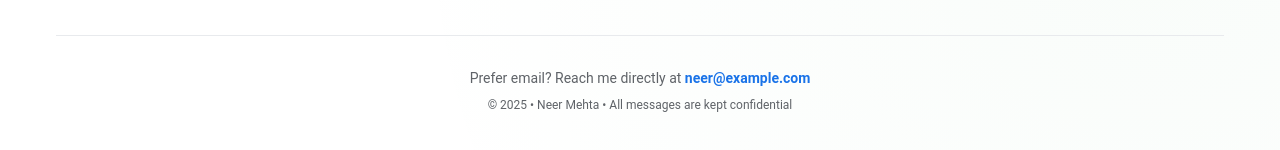
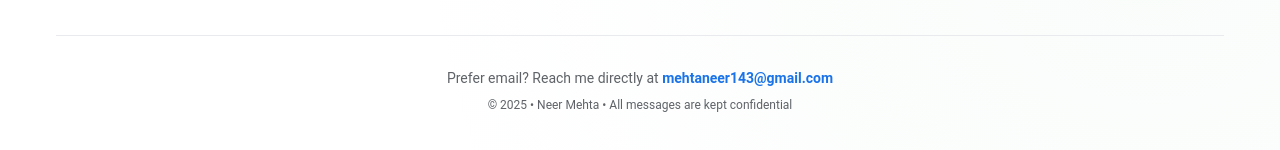
Before and after one commit to Neer2304/NeerPortfolio, a Next.js app: page /contact in a window 1280 px wide. Shown: the part 1165-1315 px from the top of the page. Built offline with nearby package versions, Linux system fonts and the light colour scheme; no server answers; the database is empty.

Commit message:
updated portfolio

```diff
--- a/app/(pages)/contact/page.tsx
+++ b/app/(pages)/contact/page.tsx
@@ -702,14 +702,14 @@ function Contact() {
             <Typography variant="body2" color="text.secondary">
               Prefer email? Reach me directly at{" "}
               <Link
-                href="mailto:neer@example.com"
+                href="mailto:mehtaneer143@gmail.com"
                 style={{
                   color: theme.palette.primary.main,
                   textDecoration: "none",
                   fontWeight: 600,
                 }}
               >
-                neer@example.com
+                mehtaneer143@gmail.com
               </Link>
             </Typography>
             <Typography
--- a/app/(pages)/visitors/page.tsx
+++ b/app/(pages)/visitors/page.tsx
@@ -155,7 +155,7 @@ function VisitorAnalytics() {
   });
 
   // ONLY LAST 50 visitors for table display
-  const recentVisitors = allFilteredVisitors.slice(0, 50);
+  const recentVisitors = allFilteredVisitors;
 
   // Process dates for charts - using all filtered visitors
   const dates = allFilteredVisitors.map((v) => new Date(v.createdAt));
--- a/app/api/visitor-analytics/route.ts
+++ b/app/api/visitor-analytics/route.ts
@@ -43,7 +43,7 @@ export async function GET() {
 
     const visitors = await VisitorAnalytics.find({})
       .sort({ createdAt: -1 })
-      .limit(100); // Add limit for performance
+      // .limit(100); // Add limit for performance
 
     return NextResponse.json(visitors, { status: 200 });
   } catch (err) {
```
